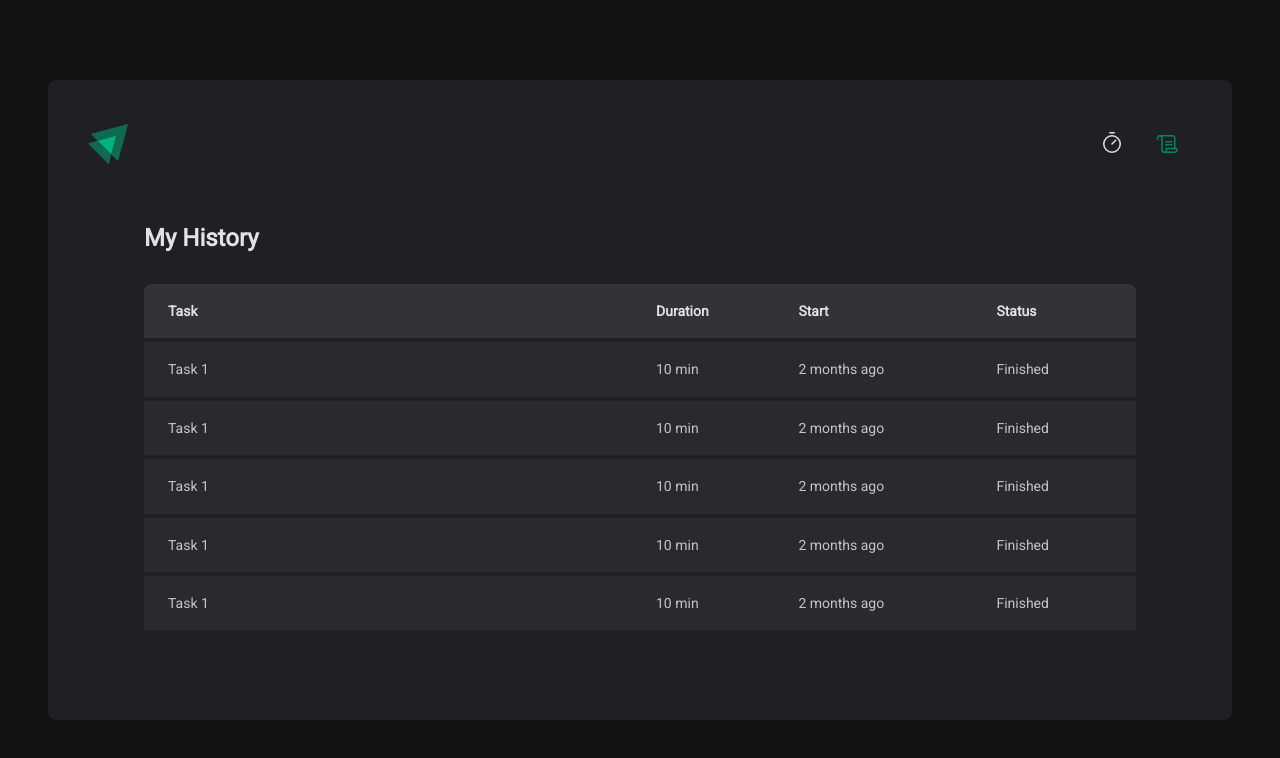
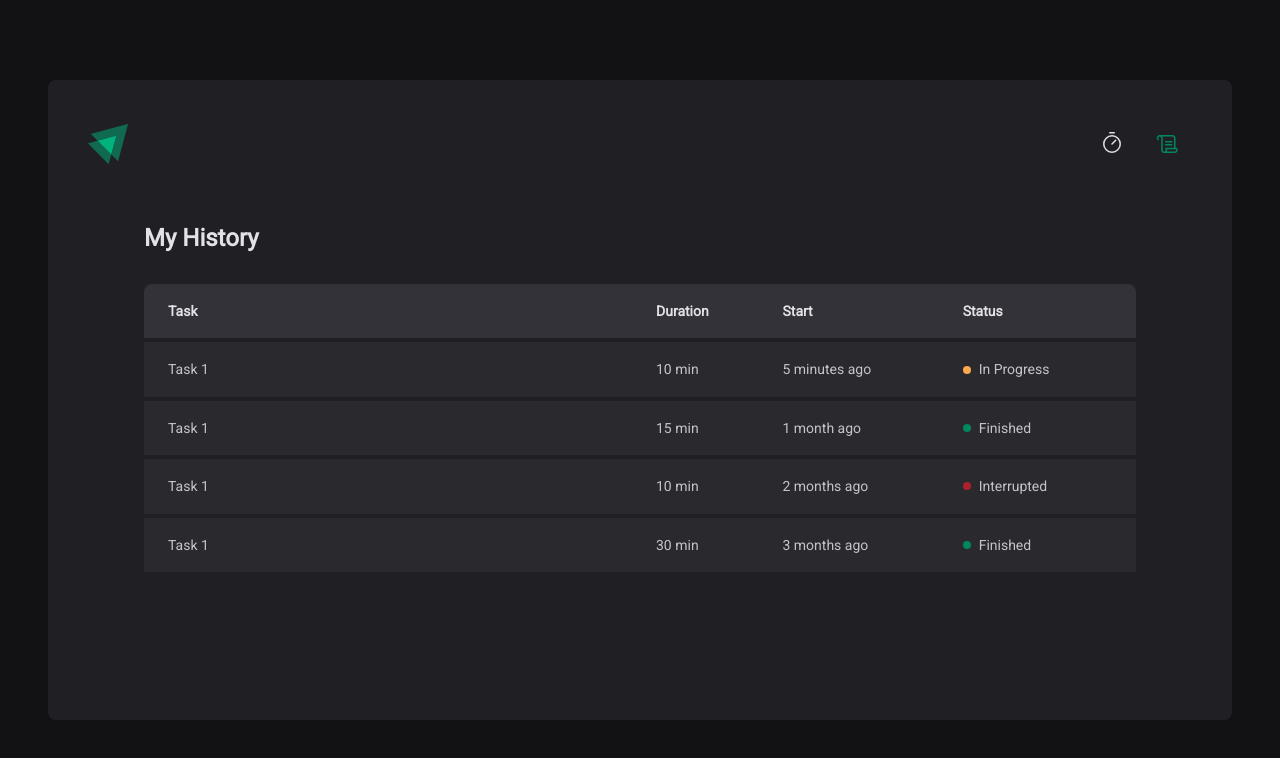
Before and after one commit to carlosmsv/timer, a React (Vite) app: page /history in a window 1280 px wide. Shown: the top 758 px of the page. Built offline with nearby package versions, Linux system fonts and the light colour scheme.

Commit message:
:lipstick::sparkles:Status component

```diff
--- a/src/pages/History/index.tsx
+++ b/src/pages/History/index.tsx
@@ -1,4 +1,4 @@
-import { HistoryContainer, HistoryList } from './styles'
+import { HistoryContainer, HistoryList, Status } from './styles'
 
 export function History() {
   return (
@@ -19,32 +19,34 @@ export function History() {
             <tr>
               <td>Task 1</td>
               <td>10 min</td>
-              <td>2 months ago</td>
-              <td>Finished</td>
+              <td>5 minutes ago</td>
+              <td>
+                <Status statusColor="yellow">In Progress</Status>
+              </td>
+            </tr>
+            <tr>
+              <td>Task 1</td>
+              <td>15 min</td>
+              <td>1 month ago</td>
+              <td>
+                <Status statusColor="green">Finished</Status>
+              </td>
             </tr>
             <tr>
               <td>Task 1</td>
               <td>10 min</td>
               <td>2 months ago</td>
-              <td>Finished</td>
+              <td>
+                <Status statusColor="red">Interrupted</Status>
+              </td>
             </tr>
             <tr>
               <td>Task 1</td>
-              <td>10 min</td>
-              <td>2 months ago</td>
-              <td>Finished</td>
-            </tr>
-            <tr>
-              <td>Task 1</td>
-              <td>10 min</td>
-              <td>2 months ago</td>
-              <td>Finished</td>
-            </tr>
-            <tr>
-              <td>Task 1</td>
-              <td>10 min</td>
-              <td>2 months ago</td>
-              <td>Finished</td>
+              <td>30 min</td>
+              <td>3 months ago</td>
+              <td>
+                <Status statusColor="green">Finished</Status>
+              </td>
             </tr>
           </tbody>
         </table>
--- a/src/pages/History/styles.ts
+++ b/src/pages/History/styles.ts
@@ -59,3 +59,28 @@ export const HistoryList = styled.div`
     }
   }
 `
+
+const STATUS_COLORS = {
+  yellow: 'yellow-500',
+  green: 'green-500',
+  red: 'red-500',
+} as const
+
+interface StatusProps {
+  statusColor: 'green' | 'red' | 'yellow'
+}
+
+export const Status = styled.span<StatusProps>`
+  display: flex;
+  align-items: center;
+  gap: 0.5rem;
+
+  &::before {
+    content: '';
+    width: 0.5rem;
+    height: 0.5rem;
+    border-radius: 9999px;
+    background-color: ${(props) =>
+      props.theme[STATUS_COLORS[props.statusColor]]};
+  }
+`
```
